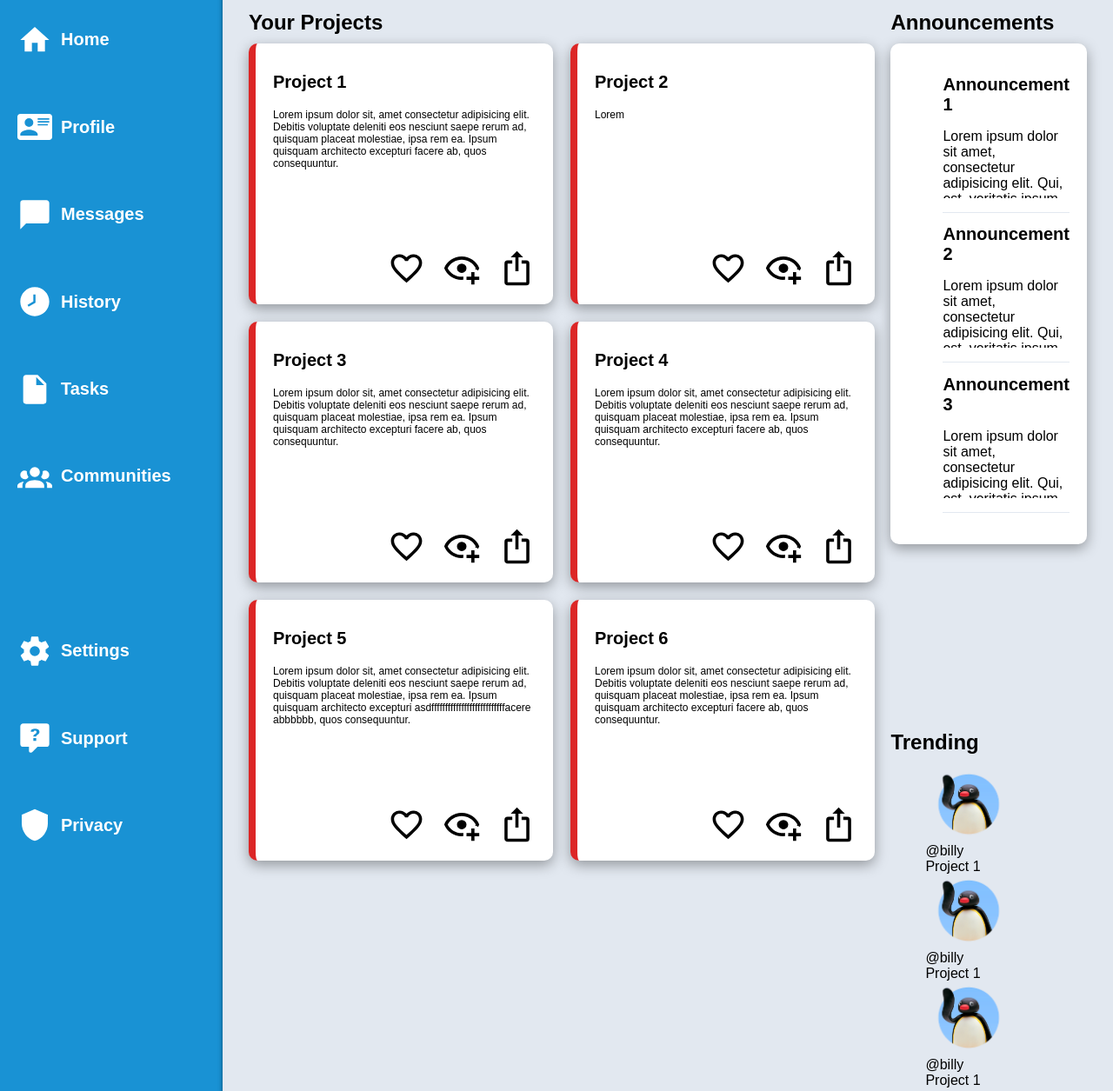
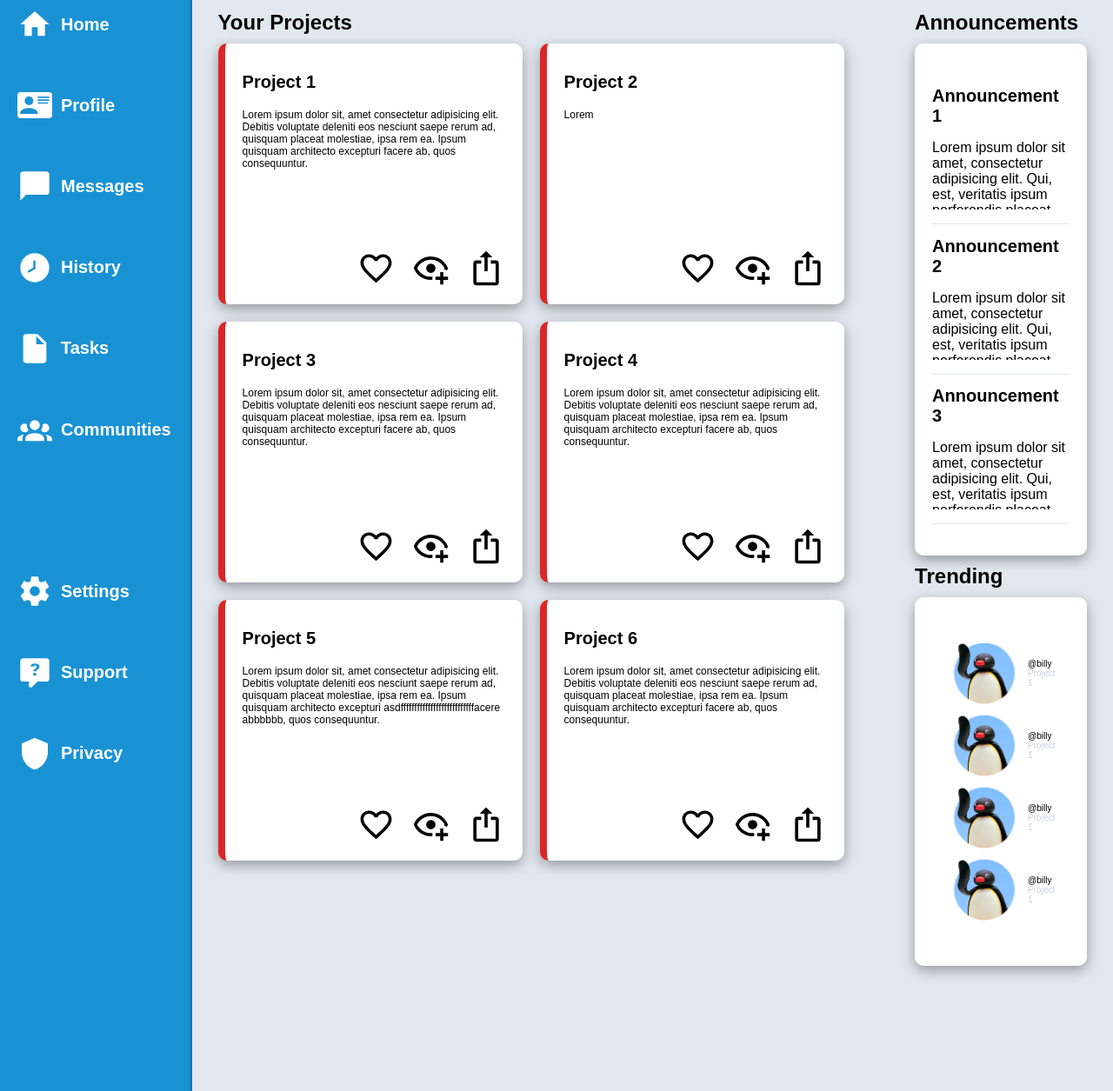
Before and after one commit to pl3lee/Admin-Dashboard, a plain HTML site: page index.html in a window 1280 px wide. Shown: the part 225-1480 px from the top of the page at 87% size. Drawn offline with Linux system fonts and the light colour scheme; a web font is replaced by a local one.

Commit message:
completed trending

```diff
--- a/style.css
+++ b/style.css
@@ -9,7 +9,7 @@ body {
     width: 100vw;
     height: 100vh;
     display: grid;
-    grid-template-columns: 1fr 4fr;
+    grid-template-columns: 0.5fr 5fr;
     grid-template-rows: 1fr 4fr;
     margin: 0;
 }
@@ -160,7 +160,7 @@ div.dashboard-text-with-icon > div#dashboard {
     align-items: center;
     color: white;
     font-weight: bold;
-    font-size: 30px;
+    font-size: 25px;
 }
 .dashboard-text-with-icon, .nav {
     display: grid;
@@ -210,6 +210,8 @@ div#support.nav {
 div#privacy.nav {
     grid-row: 11 / 12;
 }
+
+
 .contents {
     grid-row: 2 / 3;
     grid-column: 2 / 3;
@@ -217,8 +219,9 @@ div#privacy.nav {
     box-shadow: 0px 3px 5px 0px rgba(0, 0, 0, 0.5);
     display: grid;
     grid-template-columns: 4fr 1fr;
-    grid-template-rows: 3fr 2fr;
+    grid-template-rows: 2fr 2fr;
     padding: 30px;
+    gap: 10px;
 }
 
 div.projects {
@@ -234,7 +237,10 @@ div.announcements {
     grid-column: 2 / 3;
     grid-row: 1 / 2;
 }
-
+div.announcement-container {
+    display: grid;
+    justify-content: center;
+}
 div.trending {
     grid-column: 2 / 3;
     grid-row: 2 / 3;
@@ -280,13 +286,17 @@ div.announcements {
     flex-direction: column;
     gap: 10px;
 }
-div.announcement-container, div.card {
+div.trending-container, div.announcement-container, div.card {
     padding: 20px;
     background-color: white;
     box-shadow: rgba(0, 0, 0, 0.35) 0px 5px 15px;
     border-radius: 10px;
 }
-
+ul.announcements {
+    display: grid;
+    justify-content: center;
+    padding-left: 0px;
+}
 ul.announcements > * {
     border-bottom: solid 1px #e2e8f0;
 }
@@ -303,3 +313,37 @@ ul.announcements > li > p {
     height: 80px;
     overflow: auto;
 }
+
+div.trending {
+    grid-column: 2 / 3;
+    grid-row: 2 / 3;
+    display: flex;
+    flex-direction: column;
+    gap: 10px;
+}
+
+div.trending-container {
+    display: grid;
+    justify-content: center;
+    align-items: center;
+}
+
+ul.trending {
+    padding: 10px;
+    display: grid;
+}
+
+ul.trending > li {
+    display: grid;
+    grid-template-columns: 1fr 3fr;
+    justify-content: center;
+    align-items: center;
+}
+
+div.trending-person-container > div {
+    font-size: 10px;
+}
+
+div.trending-person-container > div.trending-project {
+    color: #cad1da;
+}
```
